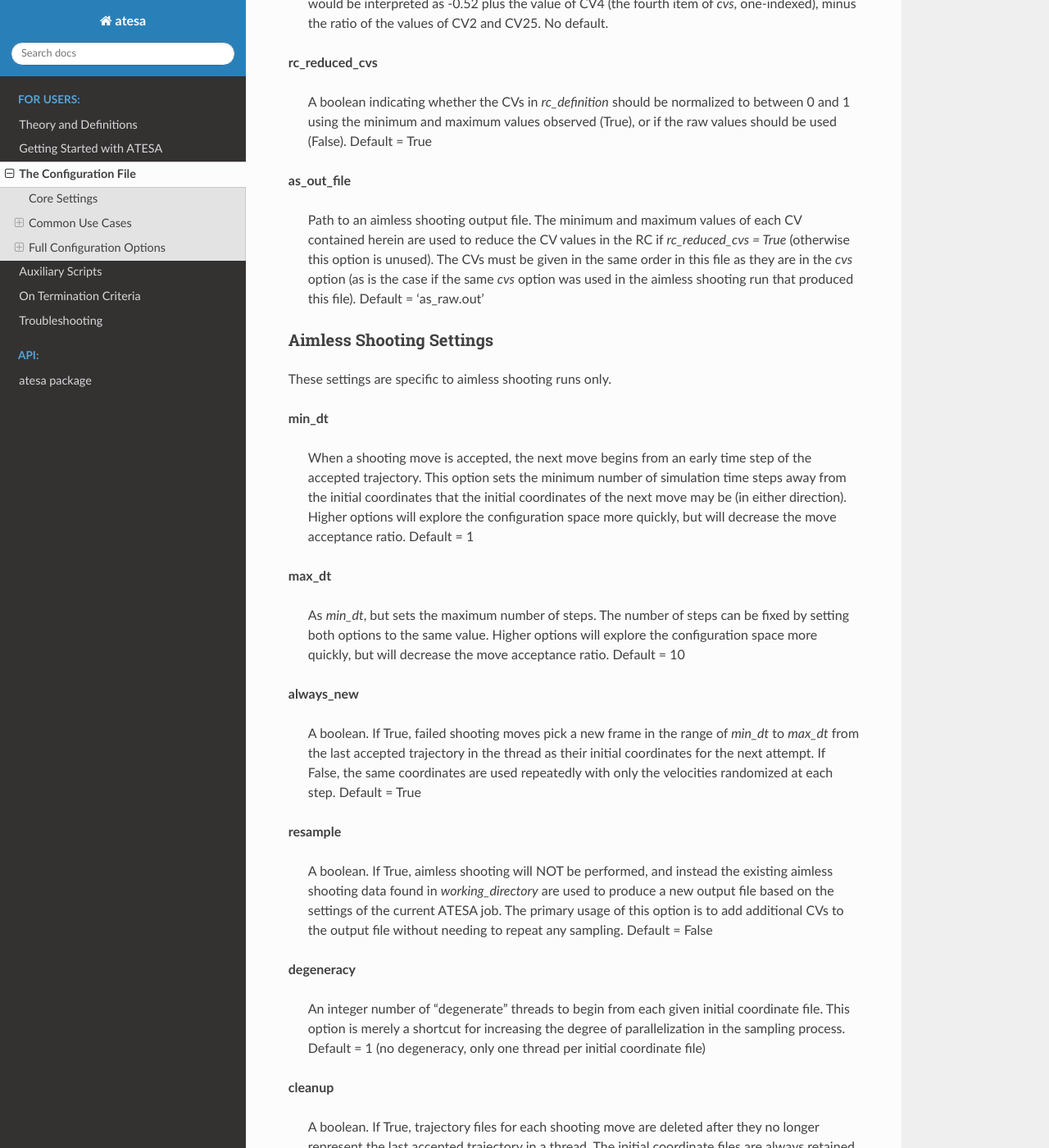
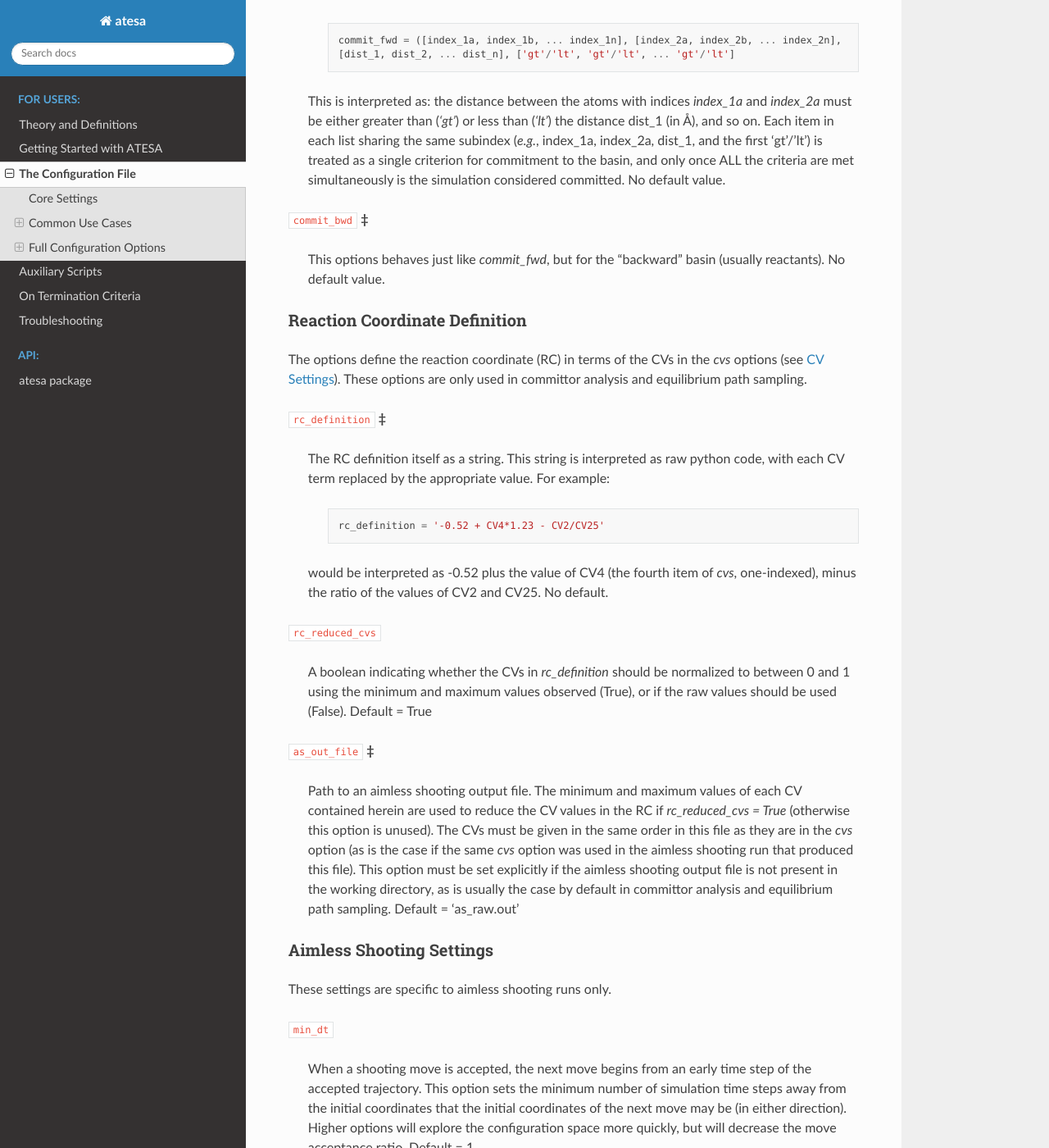
Before and after one commit to team-mayes/atesa, a Sphinx documentation site: the page built from docs/the_config_file.rst, in a window 1280 px wide and 1400 px high, scrolled down 7929 px. Shown: the whole window at 82% size. Built offline with Sphinx 7.4.7 and the Read the Docs theme 2.0.0, drawn with Linux system fonts in a browser that asks for light colours; pages that are not in the unit, such as notebooks, are missing from menus; the version number could not be read and is left out; some of the changed text lies outside the part shown.

```diff
--- a/docs/the_config_file.rst
+++ b/docs/the_config_file.rst
@@ -28,19 +28,24 @@ Certain settings should be given regardless of the job type. The following setti
 	topology		# Valid options: Absolute or relative path as a string
 	working_directory	# Valid options: Absolute or relative path as a string
 
-**batch_system**
+``batch_system``
+
 	Indicates the type of batch system on which ATESA is running. Supported options are 'slurm' and 'pbs' (the latter is also known as TORQUE).
 
-**restart**
+``restart``
+
 	Indicates whether this is a new job (False) or a continuation of an old one *in the same working directory* (True).
 
-**overwrite**
+``overwrite``
+
 	Indicates whether to delete the existing working directory (if one exists) and create a new one *if and only if* restart = False.
 
-**topology**
+``topology``
+
 	An absolute or relative path given as a string and pointing to the simulation topology file.
 
-**working_directory**
+``working_directory``
+
 	An absolute or relative path given as a string and pointing to the desired working directory (this can be omitted if the working directory is set in the command line). This is the directory in which all of the simulations will be performed. It will be created if it does not exist.
 
 Common Use Cases
@@ -124,7 +129,7 @@ The raw output data from an EPS run is stored in the working directory as 'eps.o
 Full Configuration Options
 --------------------------
 
-Here, the full list of valid configuration file options are documented (excluding the :ref:`CoreSettings`, documented above.)
+Here, the full list of valid configuration file options are documented (excluding the :ref:`CoreSettings`, documented above.) **NOTE:** most options below will not need to be touched by most users. Exceptions (*i.e.*, options that basic users may or should be interested to set or change from their defaults) are denoted with a "‡".
 
 Batch Template Settings
 ~~~~~~~~~~~~~~~~~~~~~~~
@@ -133,40 +138,52 @@ These settings control how batch file templates are filled out. In general, 'ini
 
 These settings are used to fill in the template slots in the user-provided template files. If you do not wish for ATESA to use an option, you can simply omit its template slot from the appropriate file and leave it unset in the configuration file.
 
-**init_nodes**
+``init_nodes``
+
 	The number of compute nodes to request for 'init' simulations, given as an integer. Default = 1
 
-**init_ppn**
+``init_ppn``
+
 	The number of cores or processes to request per node (ppn: "processes per node") for 'init' simulations, given as an integer. Default = 1
 
-**init_mem**
+``init_mem``
+
 	The amount of RAM to request for 'init' simulations, given as a string of appropriate format for the batch system. Depending on the batch system, this may be interpreted as total memory, or as memory per core. Default = '4000mb'
 
-**init_walltime**
+``init_walltime``
+
 	The amount of walltime (real time limit for the batch job) to request for 'init' simulations, given as a string of appropriate format for the batch system. 'init' simulations are very quick, but if one does not produce the necessary results in this time and is cancelled early, it will be resubmitted; err on the side of more time. Default = '00:30:00'
 
-**init_solver**
+``init_solver`` **‡**
+
 	The name of the executable to use to perform 'init' simulations, given as a string. Default = 'sander' (which is specific to Amber)
 
-**init_extra**
+``init_extra``
+
 	An additional template slot for 'init' simulations to be used however the user sees fit. This option is provided in case a user has an unforseen need to template something other than the above options. Default = '' (an empty string)
 
-**prod_nodes**
+``prod_nodes`` **‡**
+
 	The number of compute nodes to request for 'prod' simulations, given as an integer. Default = 1
 
-**prod_ppn**
+``prod_ppn`` **‡**
+
 	The number of cores or processes to request per node (ppn: "processes per node") for 'prod' simulations, given as an integer. Default = 8
 
-**prod_mem**
+``prod_mem`` **‡**
+
 	The amount of RAM to request for 'prod' simulations, given as a string of appropriate format for the batch system. Depending on the batch system, this may be interpreted as total memory, or as memory per core. Default = '4000mb'
 
-**prod_walltime**
+``prod_walltime``
+
 	The amount of walltime (real time limit for the batch job) to request for 'prod' simulations, given as a string of appropriate format for the batch system. Err on the side of more time. Default = '02:00:00'
 
-**prod_solver**
+``prod_solver`` **‡**
+
 	The name of the executable to use to perform 'prod' simulations, given as a string. Default = 'sander' (which is specific to Amber)
 
-**prod_extra**
+``prod_extra``
+
 	An additional template slot for 'prod' simulations to be used however the user sees fit. This option is provided in case a user has an unforseen need to template something other than the above options. Default = '' (an empty string)
 
 File Path Settings
@@ -174,10 +191,12 @@ File Path Settings
 
 These settings define the paths where ATESA will search for user-defined input files and template files. They are used in all job types.
 
-**path_to_input_files**
+``path_to_input_files``	**‡**
+
 	Path (as a string) to the directory containing the input files. Default = sys.path[0] + '/data/input_files'
 
-**path_to_templates**
+``path_to_templates``	**‡**
+
 	Path (as a string) to the directory containing the template files. Default = sys.path[0] + '/data/templates'
 
 .. _CVDefinitions:
@@ -187,7 +206,8 @@ CV Settings
 
 These settings define the combined variables (CVs) for the job. In aimless shooting, these are the values that are written to the output file for interpretation by likelihood maximization in building the reaction coordinate (RC). In equilibrium path sampling and committor analysis, they are used to evaluate the RC (see :ref:`ReactionCoordinateDefinition`). They are not used in find transition state jobs.
 
-**cvs**
+``cvs`` **‡**
+
 	A list of CV definitions, given as strings, as in: [<cv1>, <cv2>, ... <cvN>] (where the contents of each pair of angled braces is a string). Each item is interpreted as raw python code (caution: unsanitized) that returns the desired CV value (in a format that can cast to a float). In addition to built-in python functions, calls to pytraj, mdtraj, and numpy (as both 'numpy' and 'np') are supported. In support of pytraj and mdtraj calls, the following variables are available for use:
 
 		*traj*: the coordinate file being evaluated, as a pytraj.iterload object
@@ -206,7 +226,8 @@ These settings define the combined variables (CVs) for the job. In aimless shoot
 
 	Notice in particular the usage of "traj" as the first argument in these pytraj function calls, the escaped single-quote characters within each function call, and the specification of the zero'th indexed item returned by each function call (as these pytraj functions return one-length lists). Default = ['']
 
-**include_qdot**
+``include_qdot``
+
 	A boolean indicating whether the instantaneous rate of change of each CV defined in *cvs* should also be counted as a CV. These values can be used in inertial likelihood maximization to favor reaction coordinates with high transmission coefficients (see `Peters 2012 <https://doi.org/10.1016/j.cplett.2012.10.051>`_ and/or :ref:`LikelihoodMaximization`). Rate of change CVs come after the rest of the CVs in the aimless shooting output file, as in:
 
 	::
@@ -219,7 +240,7 @@ These settings define the combined variables (CVs) for the job. In aimless shoot
 Initial Coordinates
 ~~~~~~~~~~~~~~~~~~~
 
-**initial_coordinates**
+``initial_coordinates`` **‡**
 
 	The initial coordinates for the job, used as appropriate for the given job type, given as a list of strings. All jobs require initial coordinates, and all the coordinate files given here are used to spawn independent threads. The same file can be given more than once to spawn multiple threads with the same initial coordinates. Default = ['']
 
@@ -232,7 +253,7 @@ These options define the geometric boundaries past which simulations are conside
 
 Commitment basin definitions are required in aimless shooting, committor analysis, and find transition state, but are not used for equilibrium path sampling.
 
-**commit_fwd**
+``commit_fwd``	**‡**
 
 	The definition of the "forward" basin (usually products). The syntax for this option is as follows:
 
@@ -243,7 +264,7 @@ Commitment basin definitions are required in aimless shooting, committor analysi
 
 	This is interpreted as: the distance between the atoms with indices *index_1a* and *index_2a* must be either greater than (*'gt'*) or less than (*'lt'*) the distance dist_1 (in Å), and so on. Each item in each list sharing the same subindex (*e.g.*, index_1a, index_2a, dist_1, and the first 'gt'/'lt') is treated as a single criterion for commitment to the basin, and only once ALL the criteria are met simultaneously is the simulation considered committed. No default value.
 
-**commit_bwd**
+``commit_bwd`` **‡**
 
 	This options behaves just like *commit_fwd*, but for the "backward" basin (usually reactants). No default value.
 
@@ -254,7 +275,7 @@ Reaction Coordinate Definition
 
 The options define the reaction coordinate (RC) in terms of the CVs in the *cvs* options (see :ref:`CVDefinitions`). These options are only used in committor analysis and equilibrium path sampling.
 
-**rc_definition**
+``rc_definition`` **‡**
 
 	The RC definition itself as a string. This string is interpreted as raw python code, with each CV term replaced by the appropriate value. For example:
 
@@ -264,13 +285,13 @@ The options define the reaction coordinate (RC) in terms of the CVs in the *cvs*
 
 	would be interpreted as -0.52 plus the value of CV4 (the fourth item of *cvs*, one-indexed), minus the ratio of the values of CV2 and CV25. No default.
 
-**rc_reduced_cvs**
+``rc_reduced_cvs``
 
 	A boolean indicating whether the CVs in *rc_definition* should be normalized to between 0 and 1 using the minimum and maximum values observed (True), or if the raw values should be used (False). Default = True
 
-**as_out_file**
+``as_out_file`` **‡**
 
-	Path to an aimless shooting output file. The minimum and maximum values of each CV contained herein are used to reduce the CV values in the RC if *rc_reduced_cvs = True* (otherwise this option is unused). The CVs must be given in the same order in this file as they are in the *cvs* option (as is the case if the same *cvs* option was used in the aimless shooting run that produced this file). Default = 'as_raw.out'
+	Path to an aimless shooting output file. The minimum and maximum values of each CV contained herein are used to reduce the CV values in the RC if *rc_reduced_cvs = True* (otherwise this option is unused). The CVs must be given in the same order in this file as they are in the *cvs* option (as is the case if the same *cvs* option was used in the aimless shooting run that produced this file). This option must be set explicitly if the aimless shooting output file is not present in the working directory, as is usually the case by default in committor analysis and equilibrium path sampling. Default = 'as_raw.out'
 
 .. _AimlessShootingSettings:
 
@@ -279,59 +300,63 @@ Aimless Shooting Settings
 
 These settings are specific to aimless shooting runs only.
 
-**min_dt**
+``min_dt``
 
 	When a shooting move is accepted, the next move begins from an early time step of the accepted trajectory. This option sets the minimum number of simulation time steps away from the initial coordinates that the initial coordinates of the next move may be (in either direction). Higher options will explore the configuration space more quickly, but will decrease the move acceptance ratio. Default = 1
 
-**max_dt**
+``max_dt``
 
 	As *min_dt*, but sets the maximum number of steps. The number of steps can be fixed by setting both options to the same value. Higher options will explore the configuration space more quickly, but will decrease the move acceptance ratio. Default = 10
 
-**always_new**
+``always_new``
 
 	A boolean. If True, failed shooting moves pick a new frame in the range of *min_dt* to *max_dt* from the last accepted trajectory in the thread as their initial coordinates for the next attempt. If False, the same coordinates are used repeatedly with only the velocities randomized at each step. Default = True
 
-**resample**
+``resample``
 
 	A boolean. If True, aimless shooting will NOT be performed, and instead the existing aimless shooting data found in *working_directory* are used to produce a new output file based on the settings of the current ATESA job. The primary usage of this option is to add additional CVs to the output file without needing to repeat any sampling. Default = False
 
-**degeneracy**
+``degeneracy``
 
 	An integer number of "degenerate" threads to begin from each given initial coordinate file. This option is merely a shortcut for increasing the degree of parallelization in the sampling process. Default = 1 (no degeneracy, only one thread per initial coordinate file)
 
-**cleanup**
+``cleanup``
 
 	A boolean. If True, trajectory files for each shooting move are deleted after they no longer represent the last accepted trajectory in a thread. The initial coordinate files are always retained for resampling. This option is simply useful to reduce the amount of storage space consumed in the course of aimless shooting. Default = True
 
-**max_moves**
+``max_moves``
 
 	The maximum number of moves that an aimless shooting thread can make before terminating. This can be useful for limiting the amount of resource consumption for each thread. If a negative value is given, there is no limit. Default = -1
 
-**max_consecutive_fails**
+``max_consecutive_fails``
 
 	The maximum number of consecutive failed shooting moves permitted before the entire aimless shooting run terminates. This option is useful for placing a lower limit on the acceptance ratio so as to avoid spending a lot of resources on inefficient sampling. It does not terminate just the individual thread, because to do so would bias the sampling procedure. If a negative value is given, there is no limit. Default = -1
 
 The following options concern the information error convergence criterion in aimless shooting, which is turned on by default. See :ref:`InformationError` for a general description of this method.
 
-**information_error_checking**
+``information_error_checking``
 
 	A boolean. If True, the information error convergence criterion is used to terminate aimless shooting once the mean parameter standard error falls below the *information_error_threshold*. If False, none of the other options beginning with "information_error" are used. Default = True
 
-**information_error_threshold**
+``information_error_threshold``
 
 	The threshold of mean parameter standard error below which the information error termination criterion is satisfied and aimless shooting ends. Error diminishes as the square root of the number of samples, so an order of magnitude lower threshold requires a hundred times more sampling (assuming that the CVs constituting the maximum likelihood model remain the same throughout). It is a good practice to manually inspect the *info_err.out* file in the working directory after termination to ensure that it appears to be converged to within the user's desired tolerance. Default = 0.1
 
-**information_error_freq**
+``information_error_freq``
 
 	An integer number of shooting moves between each check of the information error convergence criterion. Too-small values can cause some significant overhead in the main ATESA process, but this does not affect sampling efficiency. Default = 250
 
-**information_error_max_dims**
+``information_error_max_dims``
 
 	The maximum number of dimensions that may be included in the "automagic" reaction coordinate assessed during information error checking (see :ref:`Automagic`). If this value is set, the algorithm will move forward with a model of this dimensionality if no smaller model meets the automagic convergence criteria. Larger values are more robust but may result in an undesirably high-dimensional RC being used for the convergence criterion, which in turn could lead to slower convergence of the information error. If a value less than zero is given, there is no maximum. Default = 6
 
-**information_error_override**
+``information_error_override``
 
 	A boolean. The default likelihood maximization procedure with automagic raises an exception if even an RC with every single candidate CV included is unable to pass the automagic convergence criteria. This generally indicates that one or more important CVs are missing from consideration (in the *cvs* option). If this option is set to True, the exception is bypassed and the largest-dimensional RC available is used. Use with caution. Default = False
+
+``two_line_threshold``
+
+	A float defining the maximum ratio of the slopes of the lines constituting one of the likelihood maximization "automagic" algorithm's convergence criteria. See :ref:`Automagic` for details. Default = 0.5
 
 
 Committor Analysis Settings
@@ -339,15 +364,15 @@ Committor Analysis Settings
 
 These options are specific to committor analysis runs only.
 
-**committor_analysis_n**
+``committor_analysis_n``
 
 	The number of independent simulations to run *for each initial structure* during committor analysis. This number should be large enough to distinguish confidently between structures that make good and poor transition states. The default choice is safe. Default = 10.
 
-**committor_analysis_use_rc_out**
+``committor_analysis_use_rc_out``
 
 	A boolean. If True, the choice of initial coordinates is based not on the *initial_coordinates* option in the configuration file, but on the contents of an RC output file, based on the following two options. Default = False
 
-**path_to_rc_out**
+``path_to_rc_out``
 
 	The path to the RC output file, given as a string. This file should contain the name of each shooting move file (aimless shooting files ending in '*_init_fwd.rst7') followed by a colon, a space, and then the value of the reaction coordinate at that point. For example:
 
@@ -359,7 +384,7 @@ These options are specific to committor analysis runs only.
 
 	Files of this sort can be automatically generated using the auxiliary script :ref:`RCEval`. No default.
 
-**rc_threshold**
+``rc_threshold``
 
 	The threshold of *absolute value* of reaction coordinate below which shooting moves in the indicated *path_to_rc_out* file will be included in committor analysis. For example, if the above example contents of such a file were used and *rc_threshold* were set to 0.1, only the first of the two files (initial_coords_1_1_init_fwd.rst7) would be used for committor analysis. The user is encouraged to check the RC output file manually before using this option to ensure that they will have enough unique initial coordinate files to produce a useful committor analysis result (200 files is a good target). Default = 0.05
 
@@ -368,19 +393,19 @@ Equilibrium Path Sampling Settings
 
 These options are specific to equilibrium path sampling (EPS) runs only.
 
-**eps_rc_min**
+``eps_rc_min`` **‡**
 
 	The minimum value of the reaction coordinate to sample during EPS. It can be useful to manually evaluate the RC of an equilibrated reactant state structure, and then add some small fraction of that number again (say, 10%) to select the value for this option. Default = -12
 
-**eps_rc_max**
+``eps_rc_max`` **‡**
 
 	The maximum value of the reaction coordinate to sample during EPS. It can be useful to manually evaluate the RC of an equilibrated product state structure, and then add some small fraction of that number again (say, 10%) to select the value for this option. Default = 12
 
-**eps_rc_step**
+``eps_rc_step``
 
 	The step size between the centers of adjacent windows during EPS. Window boundaries are assigned from the left, such that the first window always begins exactly at *eps_rc_min*, and then steps of size *eps_rc_step* delineate further windows until the next step would be equal to or greater than *eps_rc_max*. Default = 1
 
-**eps_rc_overlap**
+``eps_rc_overlap``
 
 	The amount of overlap between adjacent windows. This is in addition to the boundaries calculated with the above three options and can extend past the edges; for example, if the windows without overlap had been bounded as:
 
@@ -396,19 +421,19 @@ These options are specific to equilibrium path sampling (EPS) runs only.
 
 	Default = 0.1
 
-**eps_n_steps**
+``eps_n_steps``
 
 	The number of simulation timesteps to include in each EPS trajectory. Larger numbers explore more of the energy profile per simulation and may converge more quickly, but are more likely to exit their assigned window and not be counted (in whole or in part) (especially when the energy profile is very steep) and so could be less computationally efficient. Default = 6
 
-**eps_out_freq**
+``eps_out_freq``
 
 	The number of steps in each trajectory between writes to the EPS output file. The *eps_n_steps* option must be divisible by this number. Default = 1
 
-**eps_dynamic_seed**
+``eps_dynamic_seed``
 
 	An option for automatically building new EPS threads from the tails of simulations in adjacent windows. This option can either be supplied as an integer or as a list of integers of length equal to the number of EPS windows. If just an integer is supplied, it is treated as a list of that length where each item is that integer. The value in each index in this list indicates the number of independent threads each window should support. As long as a window has fewer than this number of threads, every time a simulation in an adjacent window contains frames inside the window in question a new independent thread will begin from the earliest such frame. Only one new thread can begin from any given trajectory. Using this option it is possible to obtain a full energy profile along the RC using only a single coordinate file located at the transition state; however, use of this option can slow down convergence of the sampled distribution towards the equilibrium distribution. It is the responsibility of the user to ensure that their final dataset is equilibrium-distributed. Default = 20
 
-**samples_per_window**
+``samples_per_window``
 
 	A termination criterion for EPS that terminates the sampling in a given EPS window after this number of samples within it have been written to the EPS output file. Negative values mean no limit; sampling will continue indefinitely (until ATESA is terminated by other means). Default = -1
 
@@ -417,6 +442,6 @@ Other Settings
 
 The following settings don't belong anywhere else in particular.
 
-**restart_terminated_threads**
+``restart_terminated_threads``
 
 	A boolean. If True and if the *restart* option is also True, threads that had already terminated for any reason will be restarted along with the rest of the threads. If whatever termination criterion that caused a thread to terminate is still met after a single additional step, it will be terminated again. Default = False
```
Also changed, not shown: README.md (+1 -1 lines), docs/auxiliary_scripts.rst (+15 -12 lines), docs/_images/two-line_test.png, 1 other file.
